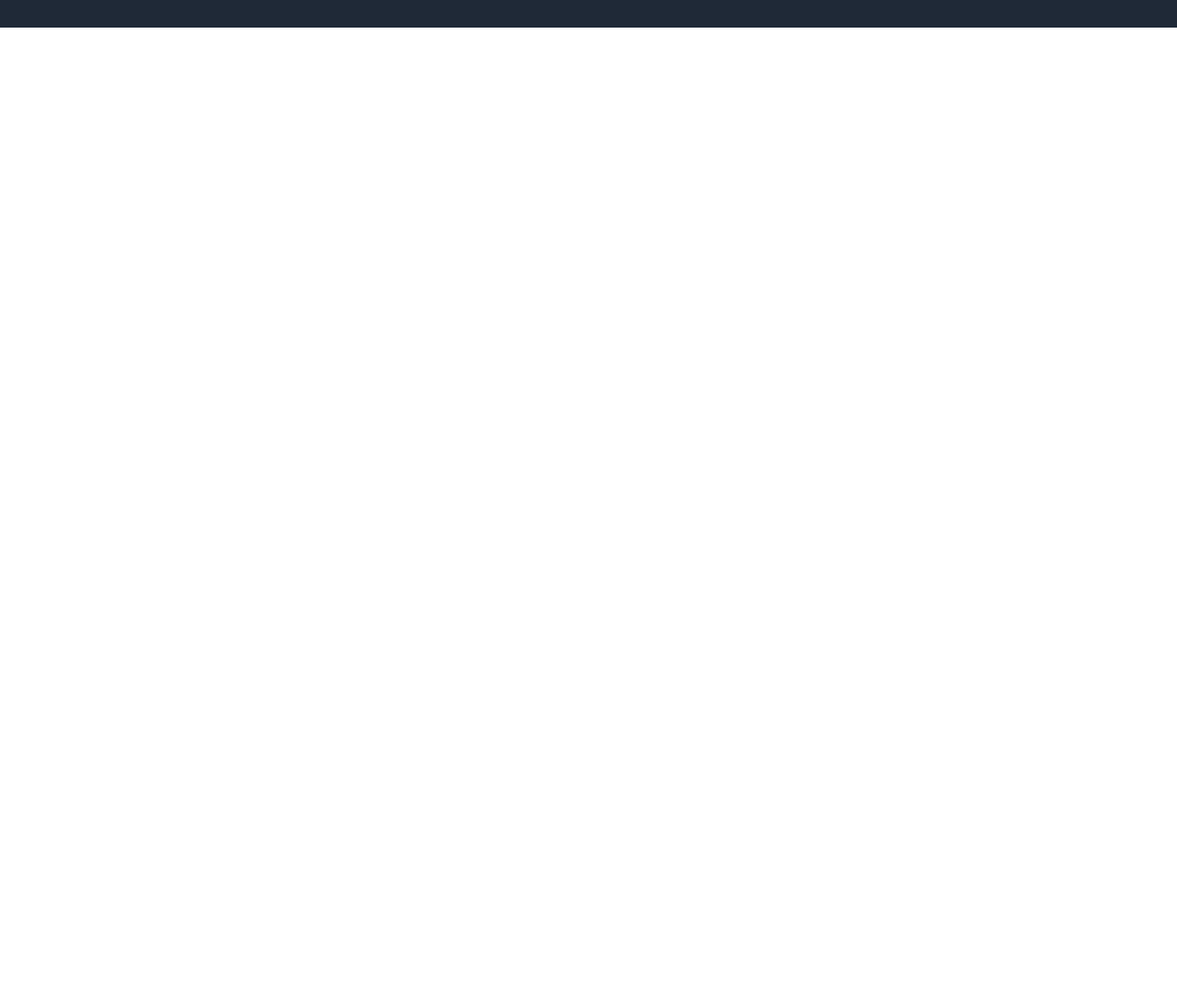
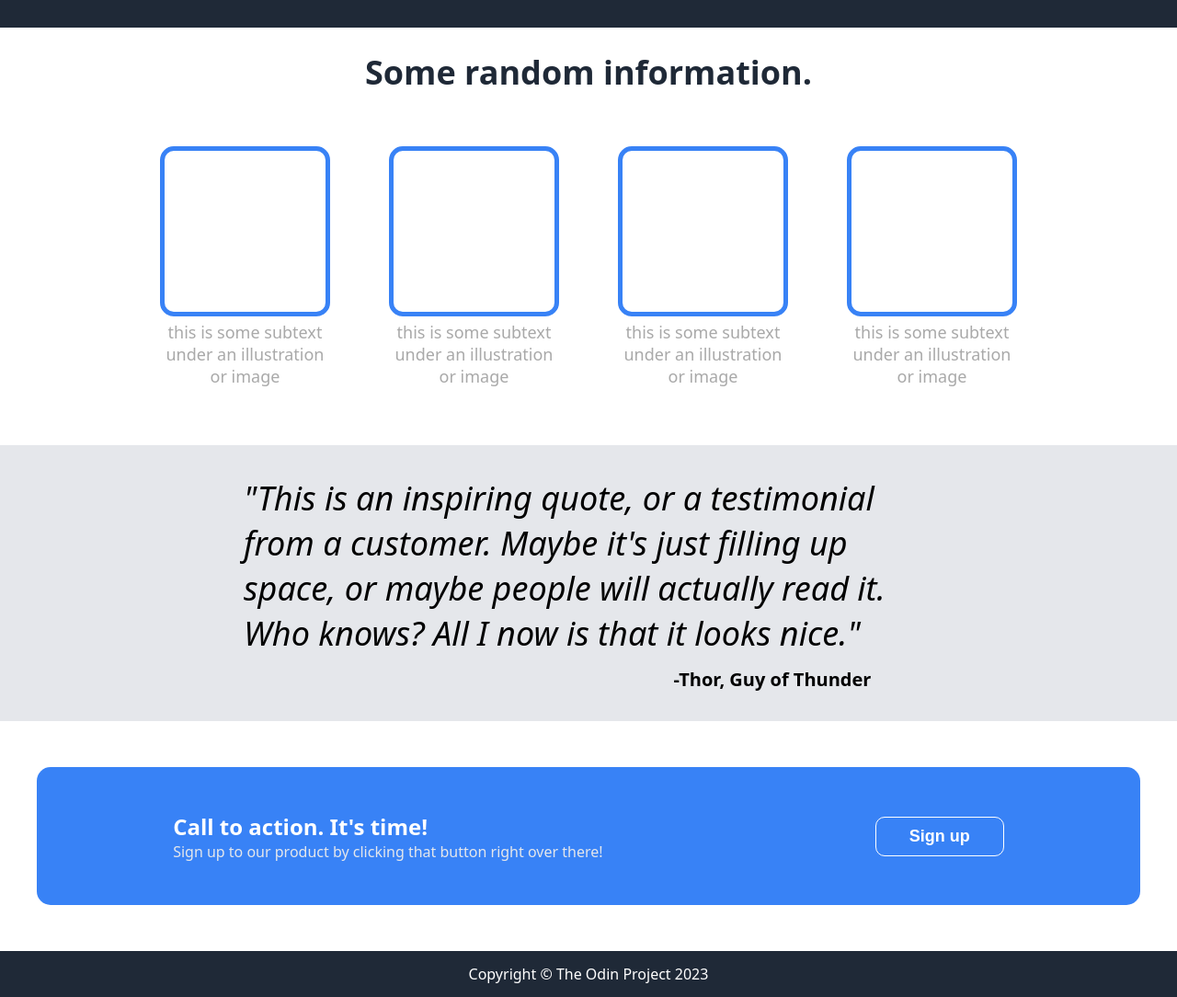
Before and after one commit to SalahTara/landing-page, a plain HTML site: page index.html in a window 1280 px wide. Shown: the part 420-1504 px from the top of the page at 92% size. Before the commit the page ends 800 px from the top, so only its background shows below. Drawn offline with Linux system fonts and the light colour scheme.

Commit message:
Add quote, Call to action, &footer

```diff
--- a/index.html
+++ b/index.html
@@ -28,8 +28,47 @@
         <div class="rightelements">
             <img src="./images/place-holder.png">
         </div>
+        </div>
+</div>
+        <h1>Some random information.</h1>
+    <div id="box-container">
+        <div class="boxes">
+            <div class="box"></div>
+            <div class="text">this is some subtext under an illustration or image</div>
+        </div>
+        <div class="boxes">
+            <div class="box"></div>
+            <div class="text">this is some subtext under an illustration or image</div>
+        </div>
+        <div class="boxes">
+            <div class="box"></div>
+            <div class="text">this is some subtext under an illustration or image</div>
+        </div>
+        <div class="boxes">
+            <div class="box"></div>
+            <div class="text">this is some subtext under an illustration or image</div>
+        </div>
     </div>
-</div>
-</div>
+    <div class="quote-container">
+        <div class="quote">"This is an inspiring quote, or a testimonial from a customer. Maybe it's just filling up space, or maybe people will actually read it. Who knows? All I now is that it looks nice."</div>
+        <div class="quotee">-Thor, Guy of Thunder</div>
+    </div>
+    <div id="blue">
+        <div id="blox">
+        <div class="advert">
+            <div class="call-to-action">Call to action. It's time!</div>
+            <div id="subtext">Sign up to our product by clicking that button right over there!</div>
+        </div>
+        <div class="sign-up-box">
+            <button id="signup">Sign up</button>
+        </div>
+        </div>
+    </div>
+    <div class="footer">
+        <div class="copyright">Copyright © The Odin Project 2023</div>
+    </div>
+    </div>
+    </div>
+
 </body>
 </html>
--- a/style.css
+++ b/style.css
@@ -60,6 +60,7 @@ body {
 #sub-text {
     font-size: 18px;
     color: #e5e7eb;
+    padding-bottom: 30px;
 }
 
 img {
@@ -69,13 +70,126 @@ img {
 }
 
 
-
 #sign-up {
     background-color: #3882f6;
     padding: 10px;
-    padding-right: 56px;
-    padding-left: 56px;
+    padding-right: 40px;
+    padding-left: 40px;
     color: white;
     font-weight: 900;
-    border-radius: 15px
+    border-radius: 10px
 }
+
+h1 {
+    text-align: center;
+    font-weight: bolder;
+    font-size: 36px;
+    color: #1f2937;
+}
+.box {
+    border: 5px solid #3882f6;
+    height: 175px;
+    width: 175px;
+    border-radius: 15px;
+}
+
+.boxes {
+
+}
+.text {
+    text-align: center;
+    font-size: 18px;
+    color: darkgray;
+    padding-top: 5px;
+    width: 185px;
+}
+
+#box-container {
+    display: flex;
+    justify-content: center;
+    gap: 64px;
+    padding-top: 32px;
+    height: 325px;
+}
+
+.quote-container {
+    background-color: #e5e7eb;
+    height: 300px;
+    display: flex;
+    justify-content: center;
+    align-items: center;
+    flex-direction: column;
+}
+
+.quote {
+    font-style: italic ;
+    font-size: 36px;
+    width: 750px;
+}
+
+.quotee {
+    padding-left: 400px;
+    padding-top: 12px;
+    font-weight: 700;
+    font-size: 20px;
+}
+
+
+#blue {
+    background: white;
+    height: 250px;
+    display: flex;
+    justify-content: center;
+    align-items: center;
+}
+
+#blox {
+    background-color: #3882f6;
+    height: 150px;
+    width: 1200px;
+    border-radius: 15px;
+    display: flex;
+    align-items: center;
+    justify-content: space-around;
+}
+
+.call-to-action {
+    color: white;
+    font-size: 24px;
+    font-weight: 700;
+}
+
+#subtext {
+    color: #e5e7eb;
+}
+
+#signup {
+    background-color: #3882f6;
+    padding: 10px;
+    color: white;
+    font-weight: 900;
+    border-radius: 10px;
+    border: 1px solid white;
+    padding-left: 36px;
+    padding-right: 36px;
+    font-size: large;
+}
+
+
+
+
+
+
+
+
+
+
+
+.footer {
+    background-color: #1f2937;
+    height: 50px;
+    color: white;
+    display: flex;
+    align-items: center;
+    justify-content: center;
+}
```
